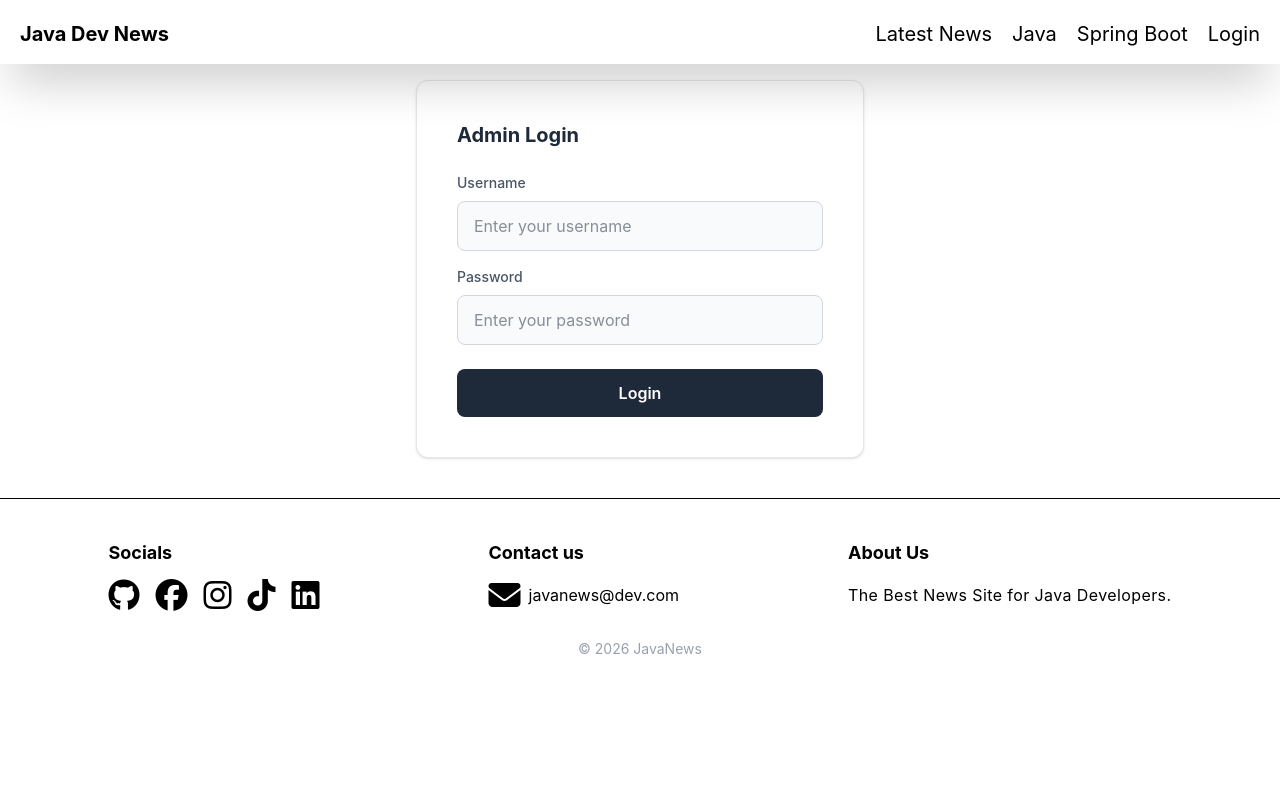
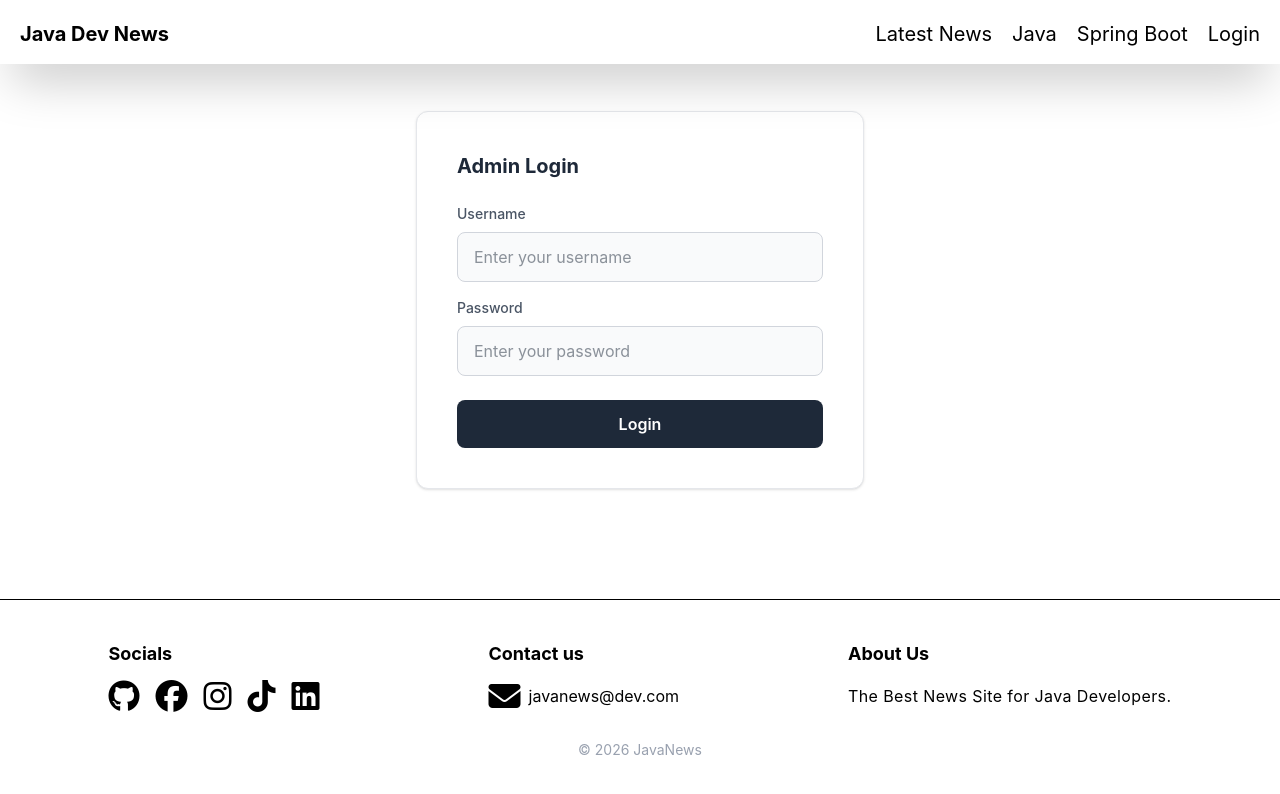
Before and after one commit to AlbertTopallaj/newssite-v2, a website built with Vite: page login.html in a window 1280 px wide. Built offline with nearby package versions, Linux system fonts and the light colour scheme.

Commit message:
style: change the postion of form and footer in login.html

```diff
--- a/login.html
+++ b/login.html
@@ -19,7 +19,7 @@
   </ul>
 
     <form onsubmit="handleLogin(event)"
-        class="flex flex-col gap-2 w-full max-w-md mx-auto mt-20 p-10 bg-white rounded-xl shadow-sm border border-gray-200">
+        class="flex flex-col gap-2 w-full max-w-md mx-auto mt-auto p-10 bg-white rounded-xl shadow-sm border border-gray-200">
         <h2 class="text-xl font-bold text-gray-800 mb-2">Admin Login</h2>
         <span class="text-sm font-medium text-gray-600 mt-2">Username</span>
         <input id="username" type="text"
@@ -36,7 +36,7 @@
             class="mt-4 py-3 bg-gray-800 hover:bg-gray-900 text-white font-semibold rounded-lg transition cursor-pointer">Login</button>
     </form>
 
-    <footer class="mt-10 w-full flex flex-col p-6 md:p-10 border-t">
+    <footer class="mt-auto w-full flex flex-col p-6 md:p-10 border-t">
 
         <div class="flex flex-col md:flex-row justify-around items-start gap-8">
 
```
